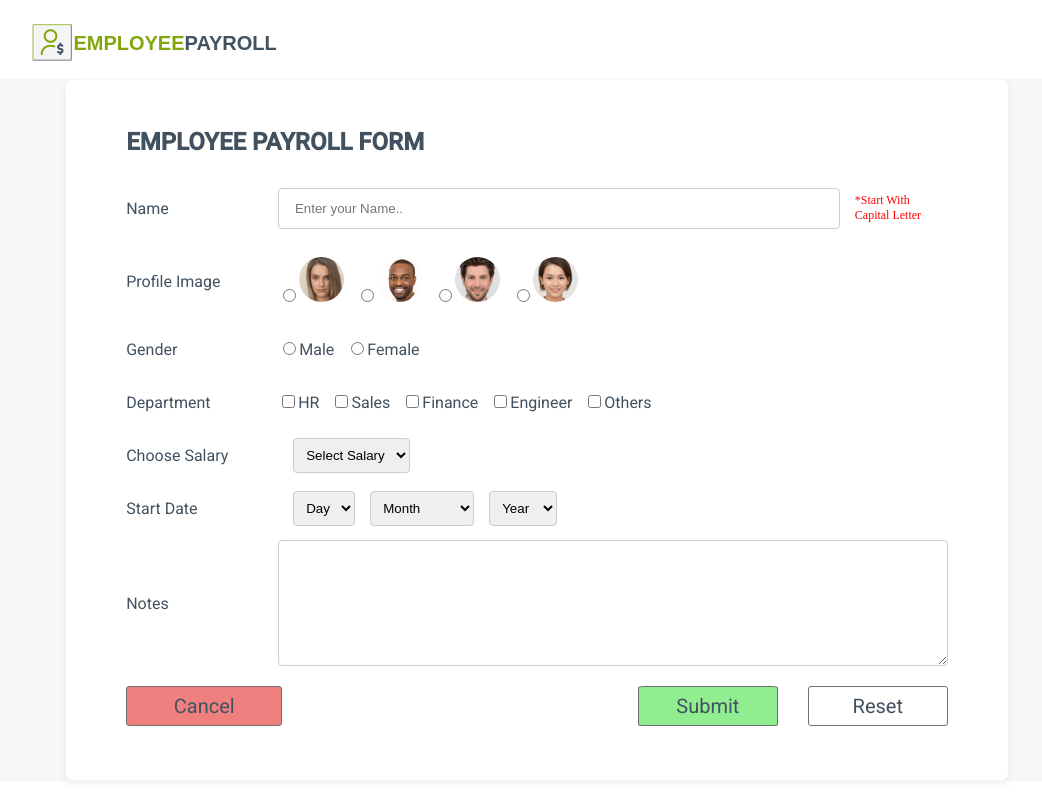
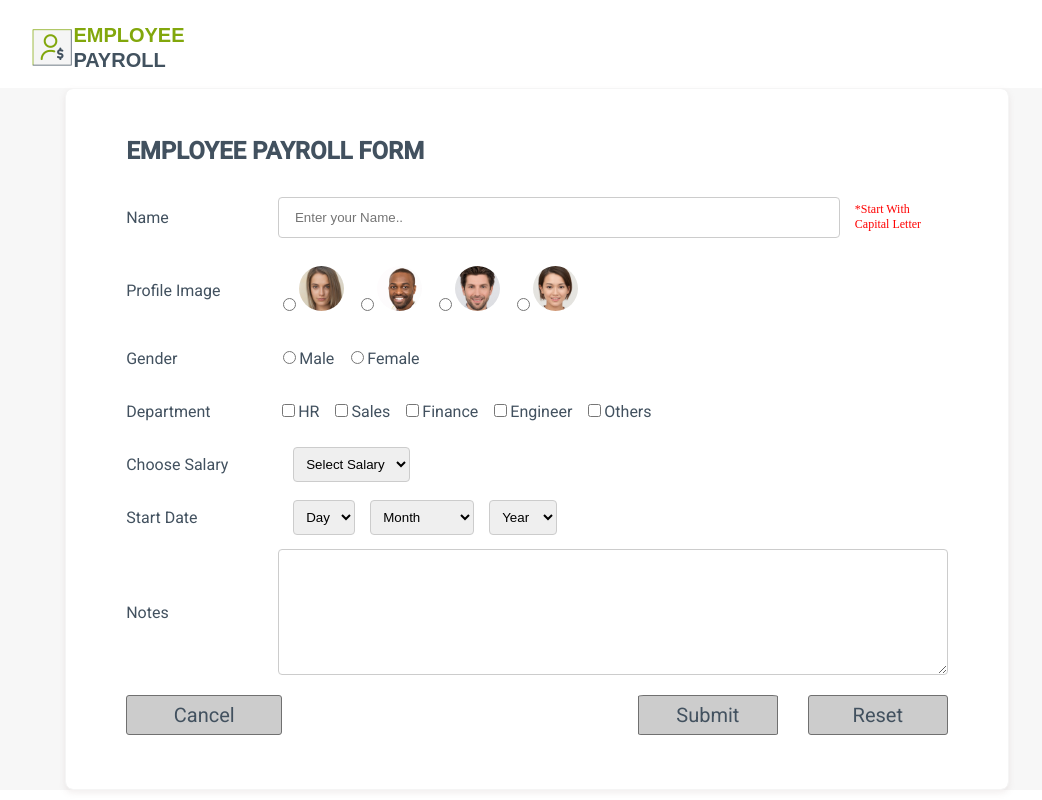
Before and after one commit to Veer1498/EmployeePayroll_AngularApp, an Angular app in the folder EmployeePayrollApp/: page /form in a window 1280 px wide. Shown: the whole page, without its empty margins (103-1145 px from the left). Built offline with nearby package versions, Linux system fonts and the light colour scheme.

Commit message:
[Veer] Added :Changed some required CSS for look as given UI, Both Home Page and Input form Page have added to project and styled with CSS for HTML Page Using Angular

```diff
--- a/EmployeePayrollApp/src/app/app.component.css
+++ b/EmployeePayrollApp/src/app/app.component.css
@@ -15,10 +15,11 @@ body{
 }
 .logo-content{
     display:flex;
-    flex-direction: center;
+    flex-direction:center;
     align-items: center;
     border:0px solid green;
     width: 80%;
+
 }
 .logo-content-img{
     border : solid 0px #42515f;
@@ -29,7 +30,8 @@ body{
     letter-spacing: 0px;
     color:#82a70c;
     text-transform: capitalize;
-
+    display: flex;
+    flex-direction: column;
 }
 .emp-payroll{
     color:#42525f
--- a/EmployeePayrollApp/src/app/components/form/form.component.css
+++ b/EmployeePayrollApp/src/app/components/form/form.component.css
@@ -74,7 +74,7 @@ label{
     border-radius: 3px;
 }
 .submitButton{
-    background-color: lightgreen;
+    background-color: #ccc;
     margin-right: 30px;
     border-radius: 4%;
 
@@ -83,10 +83,14 @@ label{
     color: white;
     background-color: green;
 }
+.resetButton{
+    background-color: #ccc;
+
+}
 .CancelButton{
     text-decoration: none;
     text-align: center;
-    background-color: lightcoral;
+    background-color:#ccc
 }
 .CancelButton:hover{
     color: white;
--- a/EmployeePayrollApp/src/app/components/home/home.component.css
+++ b/EmployeePayrollApp/src/app/components/home/home.component.css
@@ -107,7 +107,7 @@ td img{
     background: #82a70c 0% 0% no-repeat padding-box;
     border: none;
     border-radius: 5px;
-    padding: 10px 18px;
+    padding: 5px 18px;
     outline: none;
     cursor: pointer;
     text-decoration: none;
```
